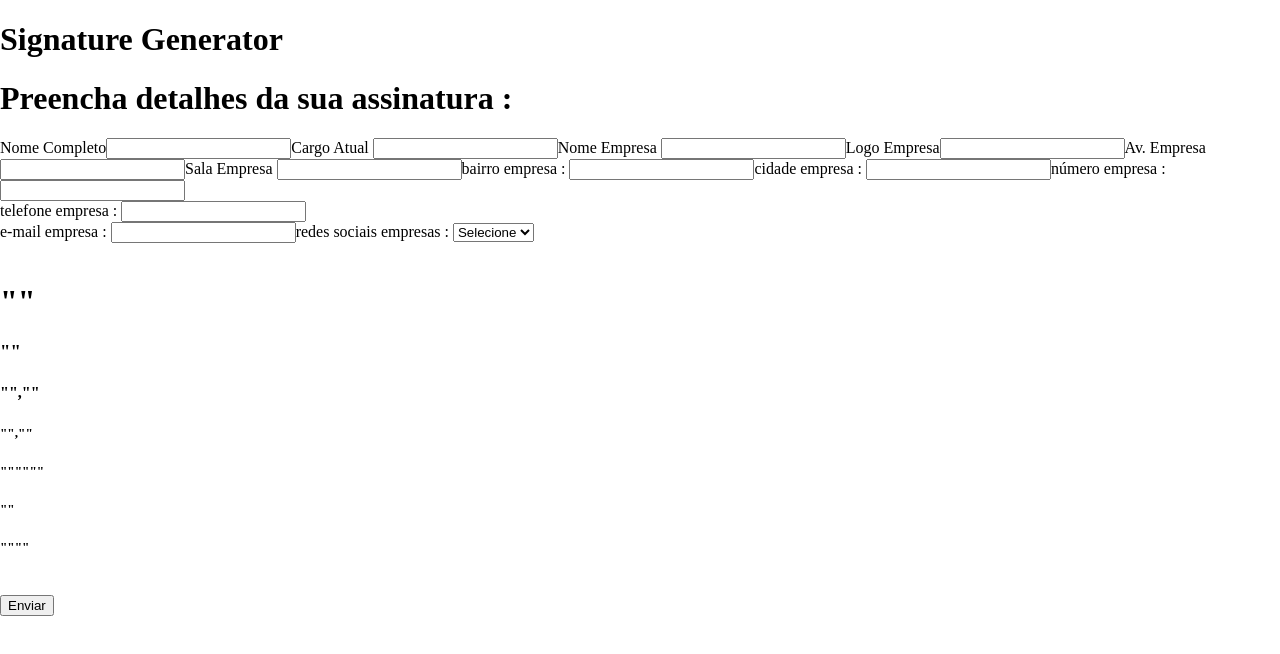
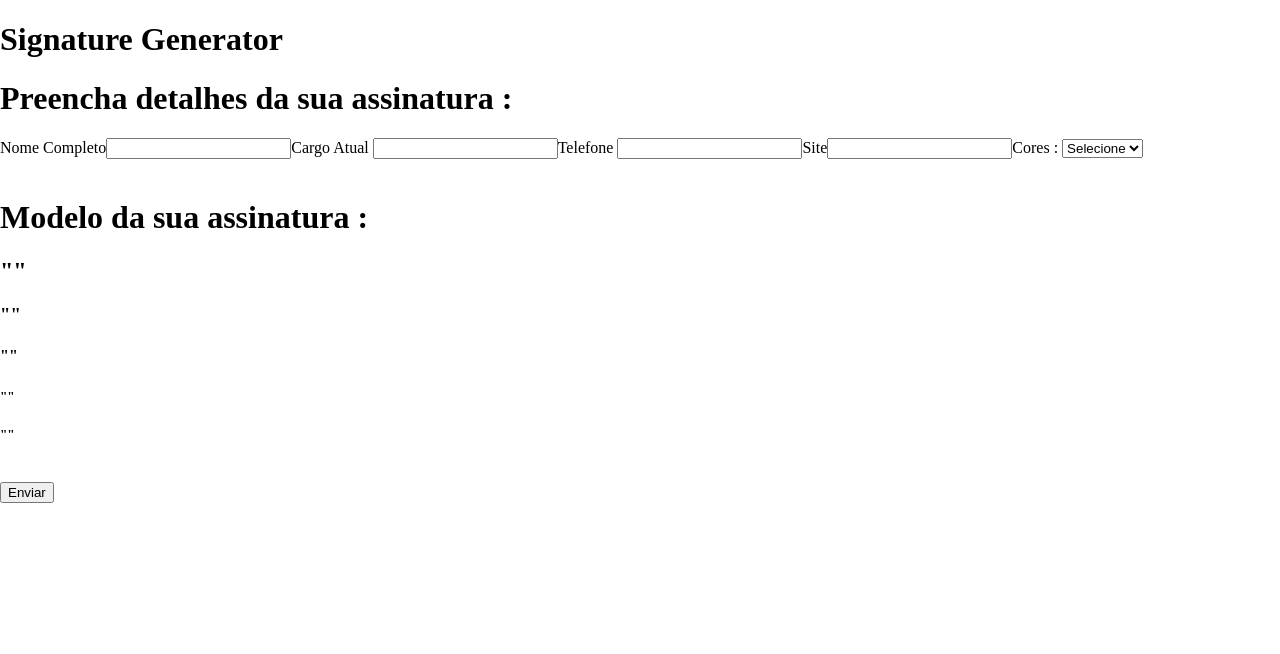
Before and after one commit to jfbaraky/signature-block-generator, a React (Create React App) app: page / in a window 1280 px wide. Shown: the top 654 px of the page. Built offline with nearby package versions, Linux system fonts and the light colour scheme.

Commit message:
atendendo aos requisitos do feedback pull request

```diff
--- a/src/components/Signature/Signature.js
+++ b/src/components/Signature/Signature.js
@@ -7,16 +7,9 @@ export default class Signature extends React.Component {
     this.state = {
       nomecompleto: "",
       cargoatual: "",
-      nomeempresa: "",
-      logoempresa: "",
-      avempresa: "",
-      salaempresa: "",
-      bairroempresa: "",
-      cidadeempresa: "",
-      numeroempresa: "",
-      telefoneempresa: "",
-      emailempresa: "",
-      redessociaisempresas: ""
+      telefone: "",
+      site: "",
+      cores: ""
     };
     this.onChange = (evento) => {
       const state = Object.assign({}, this.state);
@@ -28,13 +21,12 @@ export default class Signature extends React.Component {
       evento.preventDefault();
     };
   }
-
   render() {
     return (
       <div>
         <div id="inputs">
+          <h1>Preencha detalhes da sua assinatura :</h1>
           <div className="box">
-            <h1>Preencha detalhes da sua assinatura :</h1>
               <label>
                 <span>Nome Completo</span>
                 <input
@@ -54,90 +46,43 @@ export default class Signature extends React.Component {
                   onChange={this.onChange} />
               </label>
               <label>
-                <span>Nome Empresa </span>
+                <span>Telefone </span>
                 <input
-                  className="nomeempresa"
+                  className="telefone"
                   type="text"
-                  name="nomeempresa"
-                  value={this.state.nomeempresa}
+                  name="telefone"
+                  value={this.state.telefone}
                   onChange={this.onChange} />
               </label>
               <label>
-                <span>Logo Empresa</span>
+                <span>Site</span>
                 <input
-                  className="logoempresa"
+                  className="site"
                   type="text"
-                  name="logoempresa"
-                  value={this.state.logoempresa}
+                  name="site"
+                  value={this.state.site}
                   onChange={this.onChange} />
               </label>
-              <label><span>Av. Empresa </span>
-                <input
-                  type="text"
-                  name="avempresa"
-                  value={this.state.avempresa}
-                  onChange={this.onChange} />
-              </label>
-              <label>
-                <span>Sala Empresa </span>
-                <input
-                  type="text"
-                  name="salaempresa"
-                  value={this.state.salaempresa}
-                  onChange={this.onChange} />
-              </label>
-              <label>bairro empresa : </label><input
-                type="text"
-                name="bairroempresa"
-                value={this.state.bairroempresa}
-                onChange={this.onChange} />
-              <label>cidade empresa : </label><input
-                type="text"
-                name="cidadeempresa"
-                value={this.state.cidadeempresa}
-                onChange={this.onChange} />
-              <label>número empresa : </label><input
-                type="text"
-                name="numeroempresa"
-                value={this.state.numeroempresa}
-                onChange={this.onChange} /> <br />
-              <label>telefone empresa : </label><input
-                type="text"
-                name="telefoneempresa"
-                value={this.state.telefoneempresa}
-                onChange={this.onChange} /> <br />
-              <label>e-mail empresa : </label><input
-                type="text"
-                name="emailempresa"
-                value={this.state.emailempresa}
-                onChange={this.onChange} />
-              <label>redes sociais empresas : </label><select name="redessociais" onChange={this.onChange} value={this.state.redessociais}>
+              <label>Cores : </label><select name="cores" onChange={this.onChange} value={this.state.cores}>
                 <option value="">Selecione</option>
-                <option value="1">Facebook</option>
-                <option value="2">Linkedin</option>
-                <option value="3">Twitter</option>
-                <option value="4">Google+</option>
-                <option value="5">Youtube</option>
+                <option value="1">Preto</option>
+                <option value="2">Azul</option>
+                <option value="3">Verde</option>
+                <option value="4">Amarelo</option>
+                <option value="5">Branco</option>
               </select><br />
           </div>
         </div>
         <br />
-
-
-
-        <div className="example">
-          <h1> {JSON.stringify(this.state.nomecompleto)}  </h1>
-          <h3> {JSON.stringify(this.state.cargoatual)}</h3>
-          <h4> {JSON.stringify(this.state.nomeempresa)},
-               {JSON.stringify(this.state.logoempresa)}</h4>
-          <h5> {JSON.stringify(this.state.avempresa)},
-               {JSON.stringify(this.state.salaempresa)}</h5>
-          <h5> {JSON.stringify(this.state.bairroempresa)}
-            {JSON.stringify(this.state.cidadeempresa)}
-            {JSON.stringify(this.state.numeroempresa)} </h5>
-          <h5> {JSON.stringify(this.state.telefoneempresa)}</h5>
-          <h5> {JSON.stringify(this.state.emailempresa)}
-            {JSON.stringify(this.state.redessociaisempresas)}</h5>
+        <div id="modelo">
+          <h1>Modelo da sua assinatura :</h1>
+          <div className="example">
+            <h2>{JSON.stringify(this.state.nomecompleto)} </h2>
+            <h3>{JSON.stringify(this.state.cargoatual)}</h3>
+            <h4>{JSON.stringify(this.state.telefone)}</h4>
+            <h5>{JSON.stringify(this.state.site)}</h5>
+            <h5>{JSON.stringify(this.state.cores)}</h5>
+          </div>
         </div>
         <br />
         <button onClick={this.onSubmit}>Enviar</button>
```
